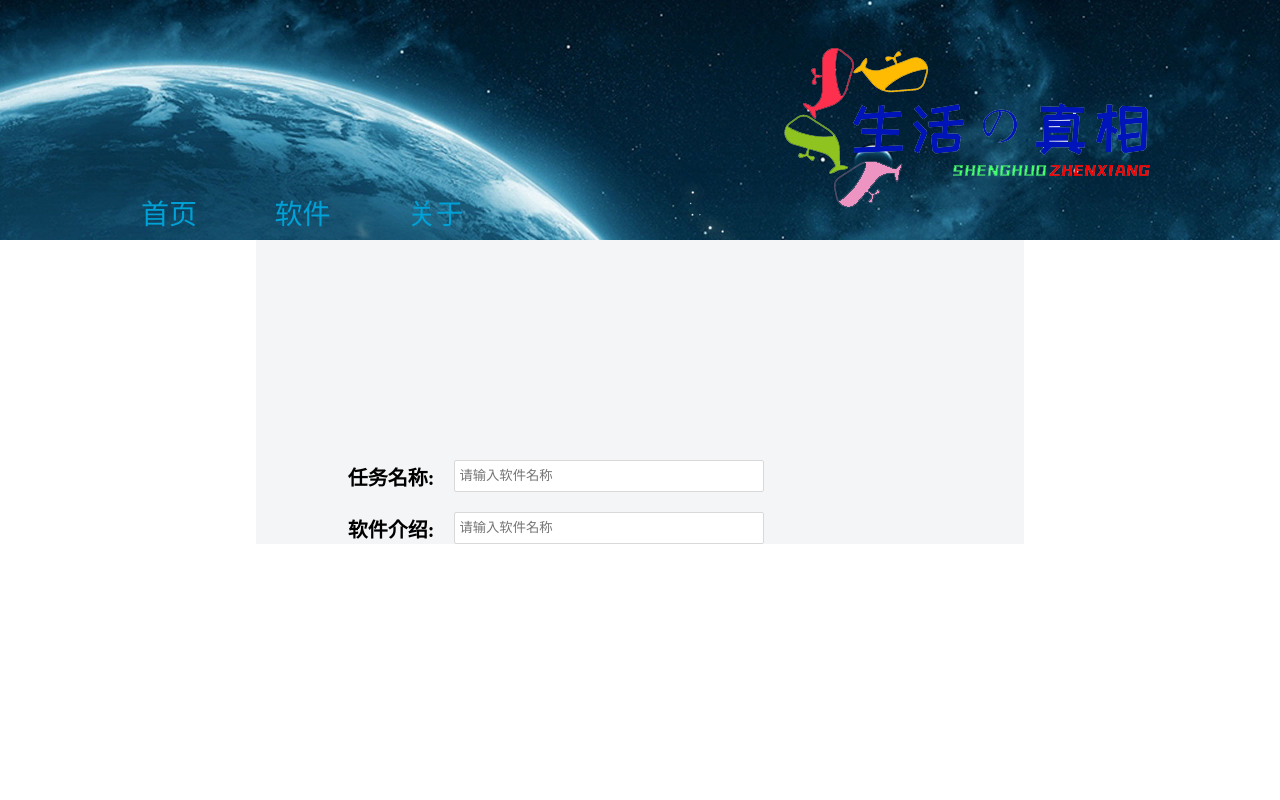
After one commit to jackhao2018/flaskProject, a Flask app: page /jiaocheng/upload in a window 1280 px wide. The commit adds this page. Run offline with Flask 2, Linux system fonts and the light colour scheme; parts of the project's set-up code (start-up, migrations or seed data) failed here and were passed over.

Commit message:
软件上传页面

```diff
--- a/api/page/jiaocheng/index.py
+++ b/api/page/jiaocheng/index.py
@@ -27,3 +27,7 @@ def aedownload():
 def c4ddownload():
 
     return render_template('/jiaocheng/software-download.html', downloadTp={"type": "C4D下载"})
+@bp.route("/upload")
+def software_upload():
+
+    return render_template('/jiaocheng/software-upload.html')
--- /dev/null
+++ b/static/css/jiaocheng/software-upload.css
@@ -0,0 +1,36 @@
+.main{
+    margin-left: 20%;
+    width: 60%;
+    padding-top: 200px;
+}
+
+.wrap{
+    display: flex;
+    flex-direction: row;
+    align-items: center;
+    padding-left: 5%;
+    margin-top: 20px;
+}
+
+.wrap span{
+    display:block;
+    width: 150px;
+    float:left;
+    text-align:right;
+    font-size: 20px;
+    font-weight: bolder;
+}
+
+.software-input{
+    margin-left: 10px;
+    border: 1px solid  #d9d9d9;
+    line-height: 22px;
+    padding: 4px;
+    width: 300px;
+    border-radius: 2px;
+}
+
+input:focus {
+    outline: 1px solid #00a1d6;
+    background: rgba(6, 127, 240, 0);
+  }
--- a/templates/index.html
+++ b/templates/index.html
@@ -1,6 +1,5 @@
 <!DOCTYPE html>
 <html lang="en">
-
 <head>
     <meta charset="UTF-8">
     <meta name="viewport"
--- a/templates/jiaocheng/software-download.html
+++ b/templates/jiaocheng/software-download.html
@@ -29,7 +29,7 @@
             <div id="focusbox" class="focusbox">{{ downloadTp.type}}</div>
 
             <div id="wrap">
-                <a href="" id="uploads" class="uploads"><div>软件 上传</div></a>
+                <a href="{{  url_for('jiaocheng.software_upload') }}" id="uploads" class="uploads"><div>软件 上传</div></a>
             </div>
             <div id="contain" class="contain">
                 <div id="details" class="details">
--- /dev/null
+++ b/templates/jiaocheng/software-upload.html
@@ -0,0 +1,43 @@
+<!DOCTYPE html>
+<html lang="en">
+<head>
+    <meta charset="UTF-8">
+    <!-- <meta name="viewport" content="width=device-width, height=device-height, initial-scale=1, maximum-scale=1, minimum-scale=1, user-scalable=no" /> -->
+    <link rel="stylesheet" href="../static/css/global.css">
+    <link rel="stylesheet" href="../static/css/index/index.css">
+    <link rel="stylesheet" href="../static/css/jiaocheng/software-upload.css">
+    <title>软件上传</title>
+</head>
+
+<body>
+    <div id="root">
+        <div name="banner" id="banner" class="banner">
+            <a href="{{ url_for('home.index') }}"><img src="../static/img/common/透明logo.png" alt="网站logo"
+                    class="logo"></a>
+            <ul name="daohang" id="daohang" class="daohang">
+                <li><a href="{{ url_for('home.index') }}">首页</a></li>
+                <li><a href="{{ url_for('jiaocheng.index') }}">软件</a></li>
+                <!-- <li><a href="{{ url_for('yingyin.index') }}">影音</a></li> -->
+                <li><a href="{{ url_for('guanyu.about') }}">关于</a></li>
+            </ul>
+        </div>
+        <main id="main" class="main">
+            <form action="" method="post">
+                <div id="warp" class="wrap">
+                    <div id="software-title"><span>任务名称: &nbsp</span></div>
+                    <div><input id="software-name" class="software-input" type="text" placeholder="请输入软件名称" maxlength="50" value></div>
+                </div>
+                <div id="warp" class="wrap">
+                    <div id="software-title"><span>软件介绍: &nbsp</span></div>
+                    <div><input id="software-name" class="software-input" type="text" placeholder="请输入软件名称" maxlength="50" value></div>
+                </div>
+
+
+            </form>
+
+        </main>
+    </div>
+
+</body>
+
+</html>
```
Also changed, not shown: static/css/jiaocheng/software-down.css (+12 -1 lines).
